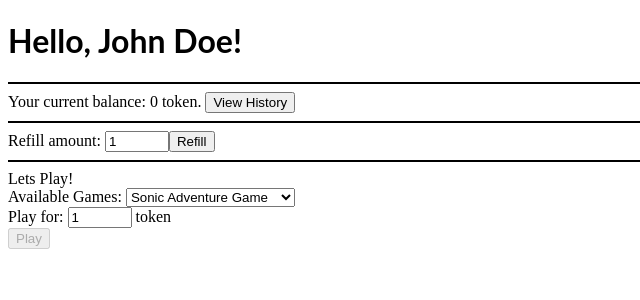
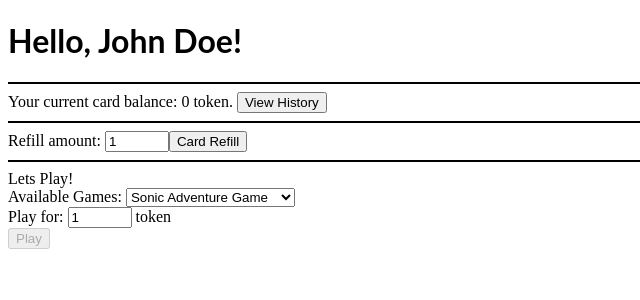
Before and after one commit to romankamantsev/ArcadeGame, an Angular app: page / in a window 1280 px wide. Shown: the top 300 px of the page, without its empty margins (0-640 px from the left). Built offline with nearby package versions, Linux system fonts and the light colour scheme.

Commit message:
Some labels text changes

```diff
--- a/src/app/components/balance/balance.component.html
+++ b/src/app/components/balance/balance.component.html
@@ -1,5 +1,5 @@
 <div>
-	Your current balance: {{ this.balanceService.getBalance() }}
+	Your current card balance: {{ this.balanceService.getBalance() }}
 	token<span *ngIf="this.balanceService.getBalance() > 1">s</span>.
 	<button (click)="onViewHistory()">{{this.historyToggle ? 'Hide History' : 'View History'}}</button>
 </div>
--- a/src/app/components/refill/refill.component.html
+++ b/src/app/components/refill/refill.component.html
@@ -1,5 +1,5 @@
 <div>
 	Refill amount:
 	<input type="number" min="1" max = "100" [value]="amount" (input)="onInput($event)" />
-	<button (click)="onRefill()">Refill</button>
+	<button (click)="onRefill()">Card Refill</button>
 </div>
```
